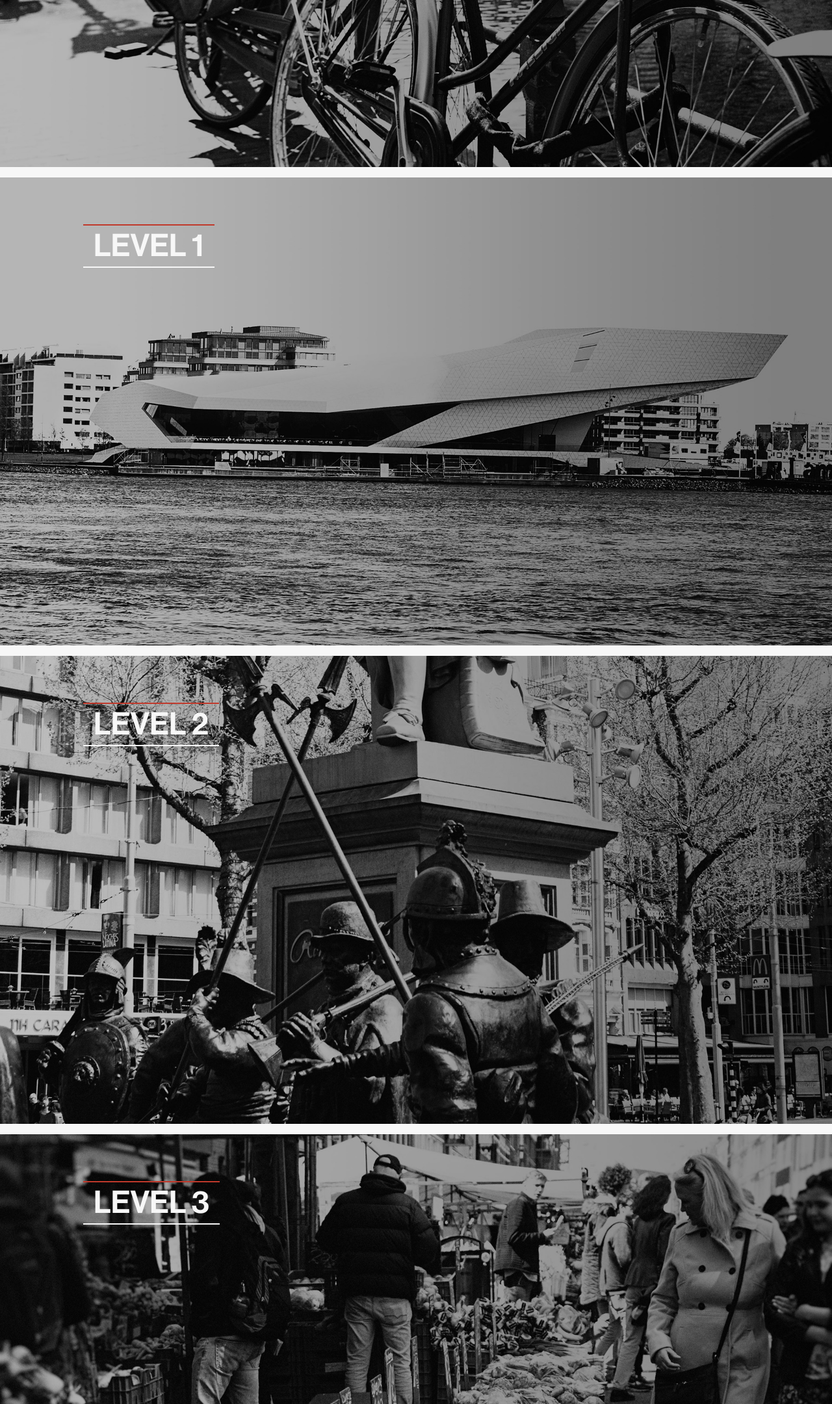
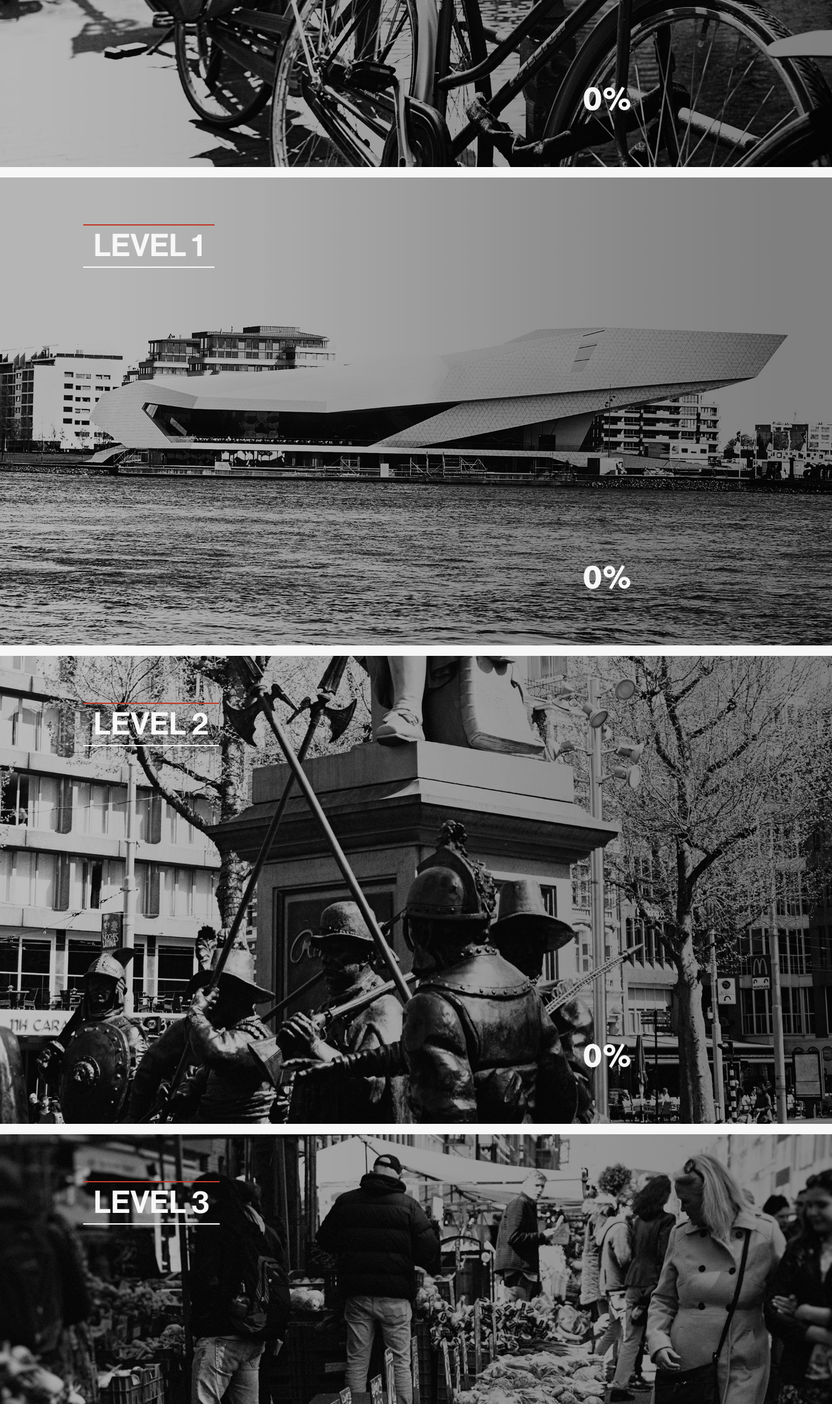
Before and after one commit to MatthiasLeuhof/walksterdam, a plain HTML site: page walk-overview.html in a window 1280 px wide. Shown: the part 640-2800 px from the top of the page at 65% size. Drawn offline with Linux system fonts and the light colour scheme.

Commit message:
Added a percentage to the walk overview.

```diff
--- a/css/main.css
+++ b/css/main.css
@@ -323,8 +323,9 @@ Walk overview
 
 .percentage-walked {
 	position: absolute;
-	left: 10%;
+	left: 70%;
 	bottom: 10%;
+  font-family: "AvenirNext Bold";
 }
 
 /*----------------------------------------------------------------
--- a/walk-overview.html
+++ b/walk-overview.html
@@ -29,24 +29,40 @@
           <a href="walks/level-0.html">
             <img src="images/walk-overview/level-0-image.jpg" alt="Bicycles on a bridge in Amsterdam" />
             <h3 class="walk-choice">level 0</h3>
+            <dl class="percentage-walked">
+              <dt>Percentage walked</dt>
+              <dd>0%</dd>
+            </dl>
           </a>
       </li>
       <li class="overview-list-item">
         <a href="walks/level-1.html">
           <img src="images/walk-overview/level-1-image.jpg" alt="The Eye Film Museum in Amsterdam" />
           <h3 class="walk-choice">level 1</h3>
+          <dl class="percentage-walked">
+            <dt>Percentage walked</dt>
+            <dd>0%</dd>
+          </dl>
         </a>
       </li>
       <li class="overview-list-item">
         <a href="walks/level-2.html">
           <img src="images/walk-overview/level-2-image.jpg" alt="Statues on Rembrandtplein in Amsterdam" />
           <h3 class="walk-choice">level 2</h3>
+          <dl class="percentage-walked">
+            <dt>Percentage walked</dt>
+            <dd>0%</dd>
+          </dl>
         </a>
       </li>
       <li class="overview-list-item">
         <a href="walks/level-3.html">
           <img src="images/walk-overview/level-3-image.jpg" alt="A marketstand with vegetables" />
           <h3 class="walk-choice">level 3</h3>
+          <dl class="percentage-walked">
+            <dt>Percentage walked</dt>
+            <dd>0%</dd>
+          </dl>
         </a>
       </li>
 
```
